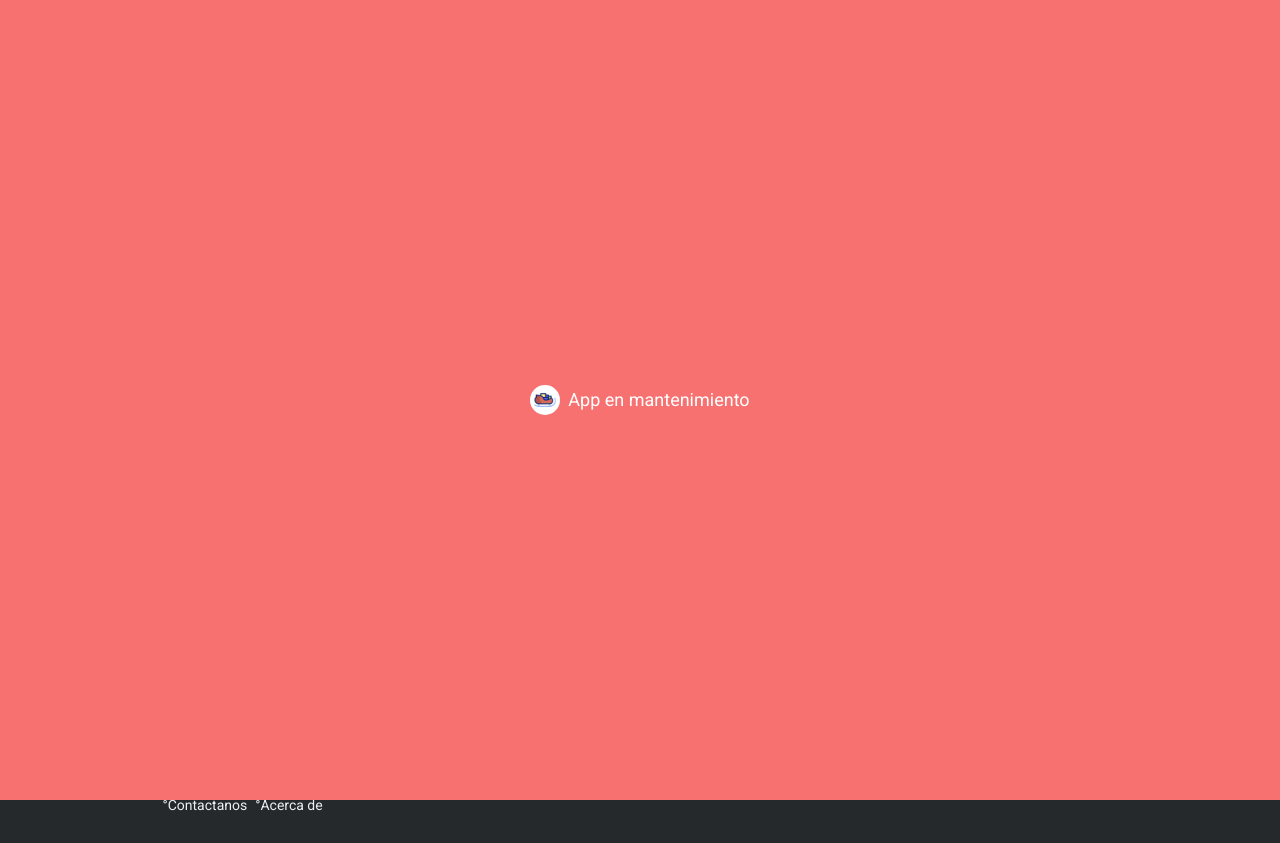
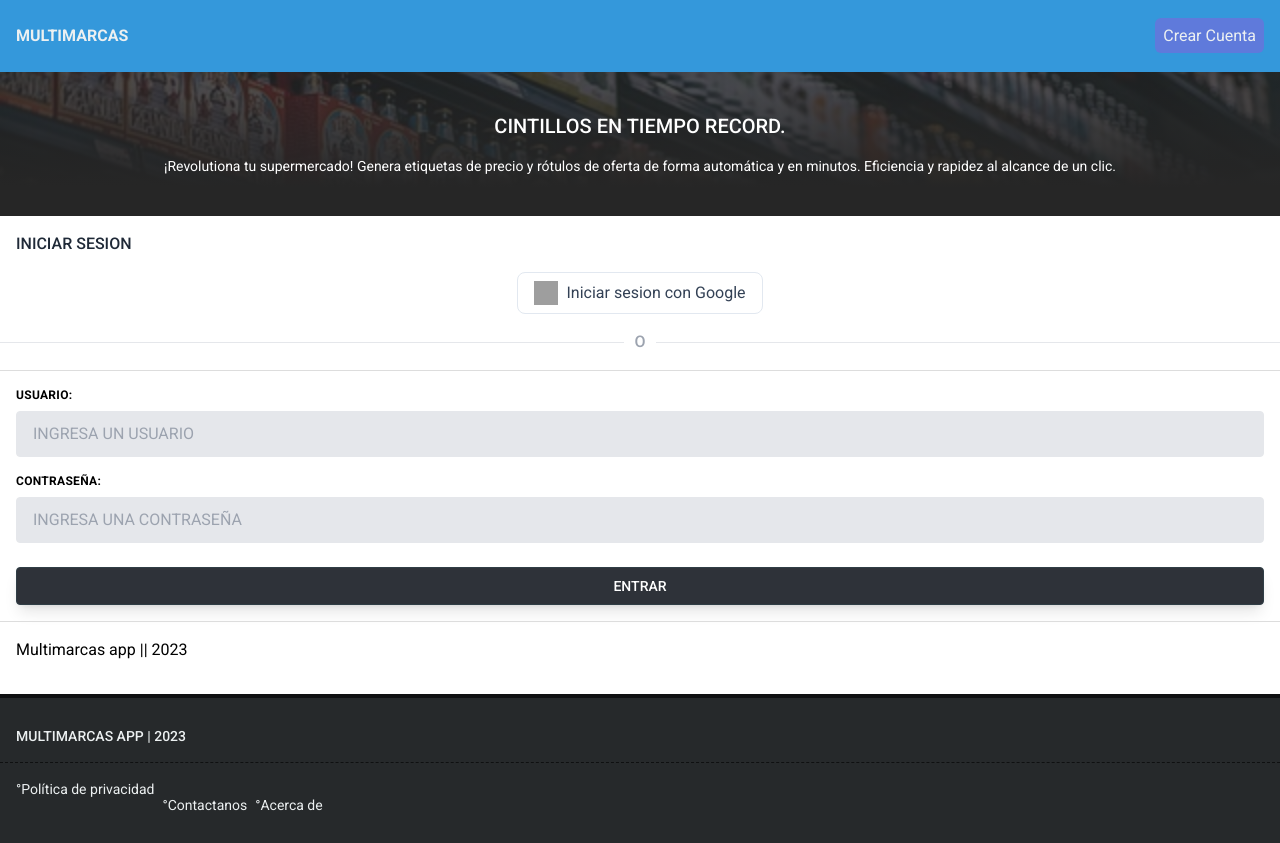
Before and after one commit to Slincker5/multimarcas-app, a Vue app: page /login in a window 1280 px wide. Built offline with nearby package versions, Linux system fonts and the light colour scheme; grey boxes are pictures that could not be loaded.

Commit message:
app abierta

```diff
--- a/src/App.vue
+++ b/src/App.vue
@@ -32,7 +32,7 @@ const buttonRoute = computed(() => {
 
   <RouterView />
  <Footer></Footer>
- <div class="fixed top-0 left-0 z-50 flex items-center justify-center w-full h-full text-lg text-white bg-red-400">
+<!-- <div class="fixed top-0 left-0 z-50 flex items-center justify-center w-full h-full text-lg text-white bg-red-400">
   <img src="../public/sled.gif" class="w-[30px] h-[30px] rounded-full align-middle inline-block mr-2 text-sm z-50"> App en mantenimiento
- </div>
+ </div>-->
 </template>
```
